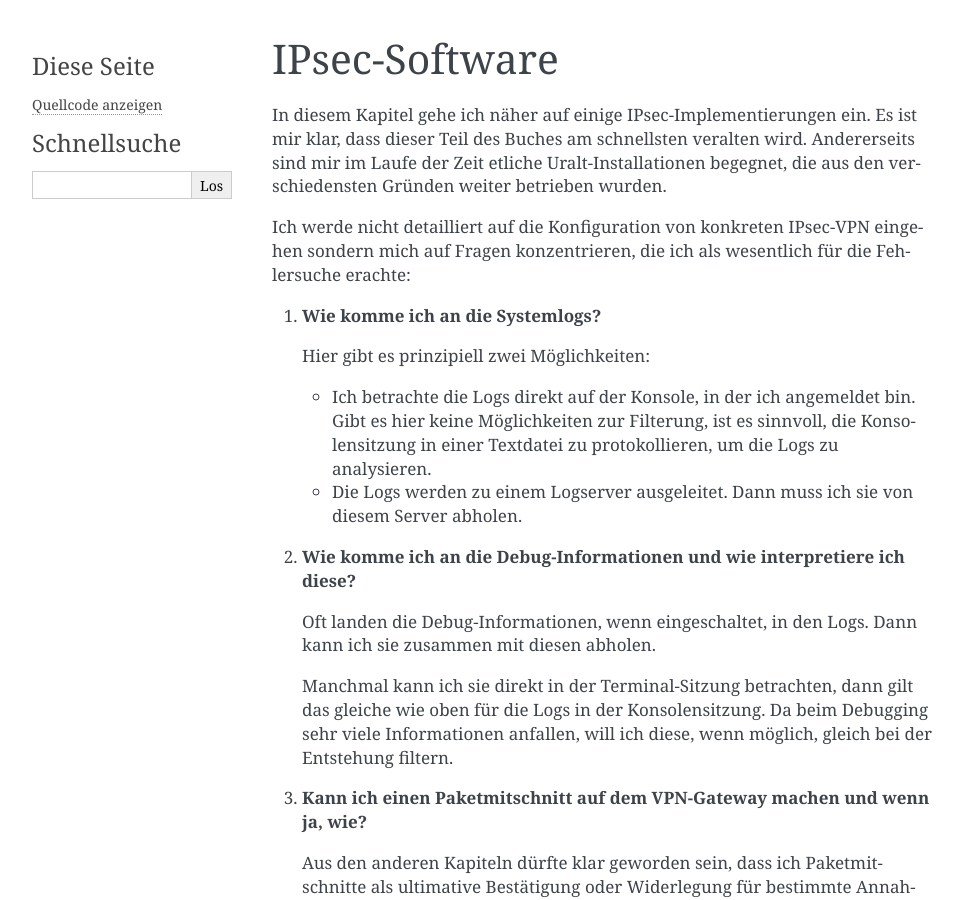
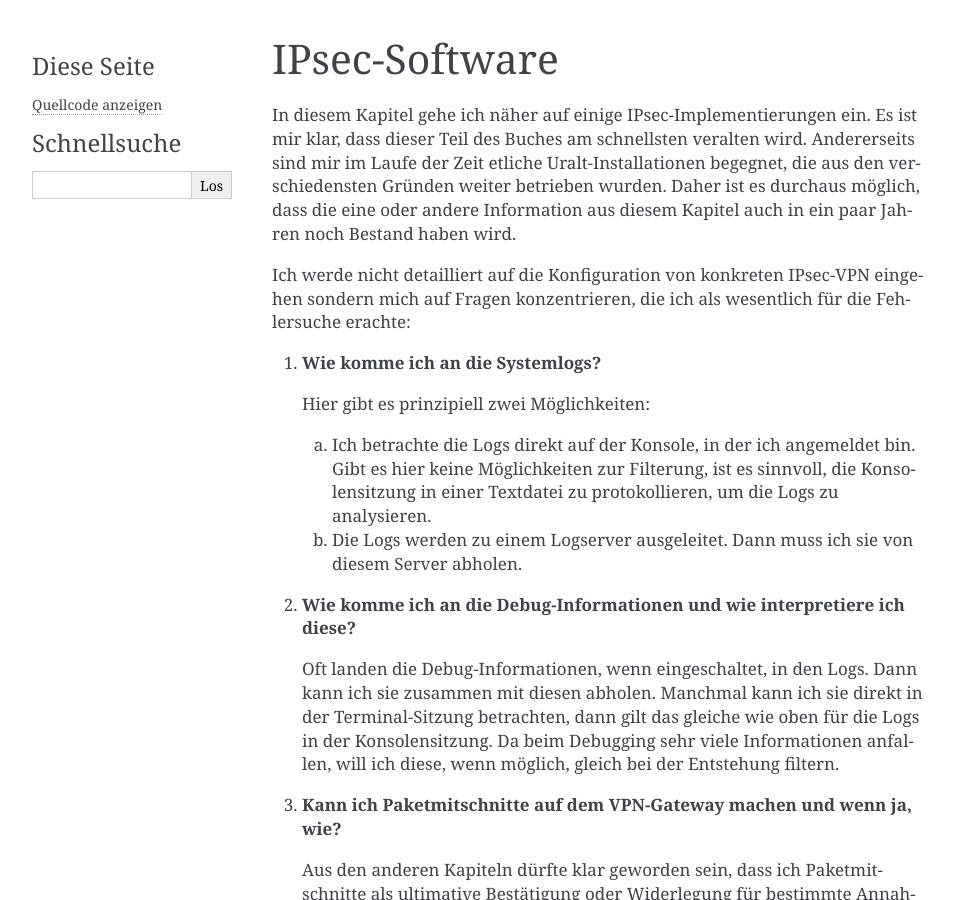
Before and after one commit to matwei-books/Fehlersuche-bei-IPsec-VPN-mit-IKEv2, a Sphinx documentation site: the page built from source/software/index.rst, in a window 1280 px wide and 900 px high. Shown: the whole window, without its empty margins (148-1111 px from the left). Built offline with Sphinx 7.4.7, drawn with Linux system fonts in a browser that asks for light colours.

Commit message:
Text überarbeitet

```diff
--- a/source/software/cisco-asa.rst
+++ b/source/software/cisco-asa.rst
@@ -202,7 +202,8 @@ Dabei achte ich auf die Message-ID (MID).
 
 Bei der Interpretation der Debugausgaben ziehe ich
 meine Kenntnisse über das IKE-Protokoll zu Rate,
-die im Kapitel ref:`grundlagen/ikev2:IPsec und IKEv2` dargelegt sind.
+die im Kapitel :ref:`ikev2/nachrichten:IKEv2 Nachrichten`
+und im Anhang :ref:`anhang/datagram-header:Datagramm-Header` dargelegt sind.
 Da sich die Debugmeldungen von Version zu Version unterscheiden,
 werde ich hier nicht detaillierter darauf eingehen.
 Am schnellsten wird man damit vertraut,
--- a/source/software/index.rst
+++ b/source/software/index.rst
@@ -7,6 +7,9 @@ Es ist mir klar, dass dieser Teil des Buches am schnellsten veralten wird.
 Andererseits sind mir im Laufe der Zeit
 etliche Uralt-Installationen begegnet,
 die aus den verschiedensten Gründen weiter betrieben wurden.
+Daher ist es durchaus möglich,
+dass die eine oder andere Information aus diesem Kapitel
+auch in ein paar Jahren noch Bestand haben wird.
 
 Ich werde nicht
 detailliert auf die Konfiguration von konkreten IPsec-VPN eingehen
@@ -17,27 +20,26 @@ die ich als wesentlich für die Fehlersuche erachte:
 
    Hier gibt es prinzipiell zwei Möglichkeiten:
 
-   * Ich betrachte die Logs direkt auf der Konsole, in der ich angemeldet bin.
-     Gibt es hier keine Möglichkeiten zur Filterung,
-     ist es sinnvoll,
-     die Konsolensitzung in einer Textdatei zu protokollieren,
-     um die Logs zu analysieren.
+   a. Ich betrachte die Logs direkt auf der Konsole, in der ich angemeldet bin.
+      Gibt es hier keine Möglichkeiten zur Filterung,
+      ist es sinnvoll,
+      die Konsolensitzung in einer Textdatei zu protokollieren,
+      um die Logs zu analysieren.
 
-   * Die Logs werden zu einem Logserver ausgeleitet.
-     Dann muss ich sie von diesem Server abholen.
+   b. Die Logs werden zu einem Logserver ausgeleitet.
+      Dann muss ich sie von diesem Server abholen.
 
 2. **Wie komme ich an die Debug-Informationen und wie interpretiere ich diese?**
 
    Oft landen die Debug-Informationen, wenn eingeschaltet, in den Logs.
    Dann kann ich sie zusammen mit diesen abholen.
-
    Manchmal kann ich sie direkt in der Terminal-Sitzung betrachten,
    dann gilt das gleiche wie oben für die Logs in der Konsolensitzung.
    Da beim Debugging sehr viele Informationen anfallen, will ich diese,
    wenn möglich,
    gleich bei der Entstehung filtern.
 
-3. **Kann ich einen Paketmitschnitt auf dem VPN-Gateway machen und wenn ja, wie?**
+3. **Kann ich Paketmitschnitte auf dem VPN-Gateway machen und wenn ja, wie?**
 
    Aus den anderen Kapiteln dürfte klar geworden sein, dass ich
    Paketmitschnitte als ultimative Bestätigung oder Widerlegung für
```
Also changed, not shown: source/software/mikrotik-router.rst (+4 -4 lines), source/software/pfsense.rst (+6 -2 lines).
